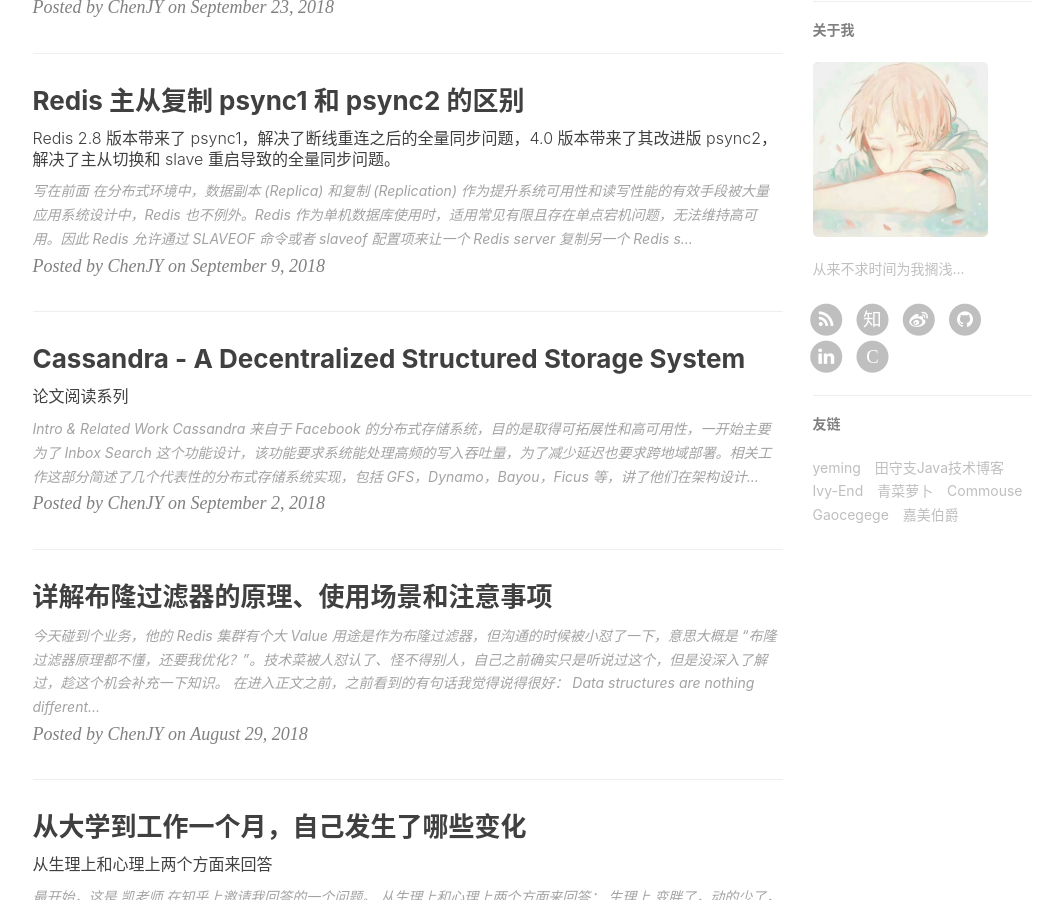
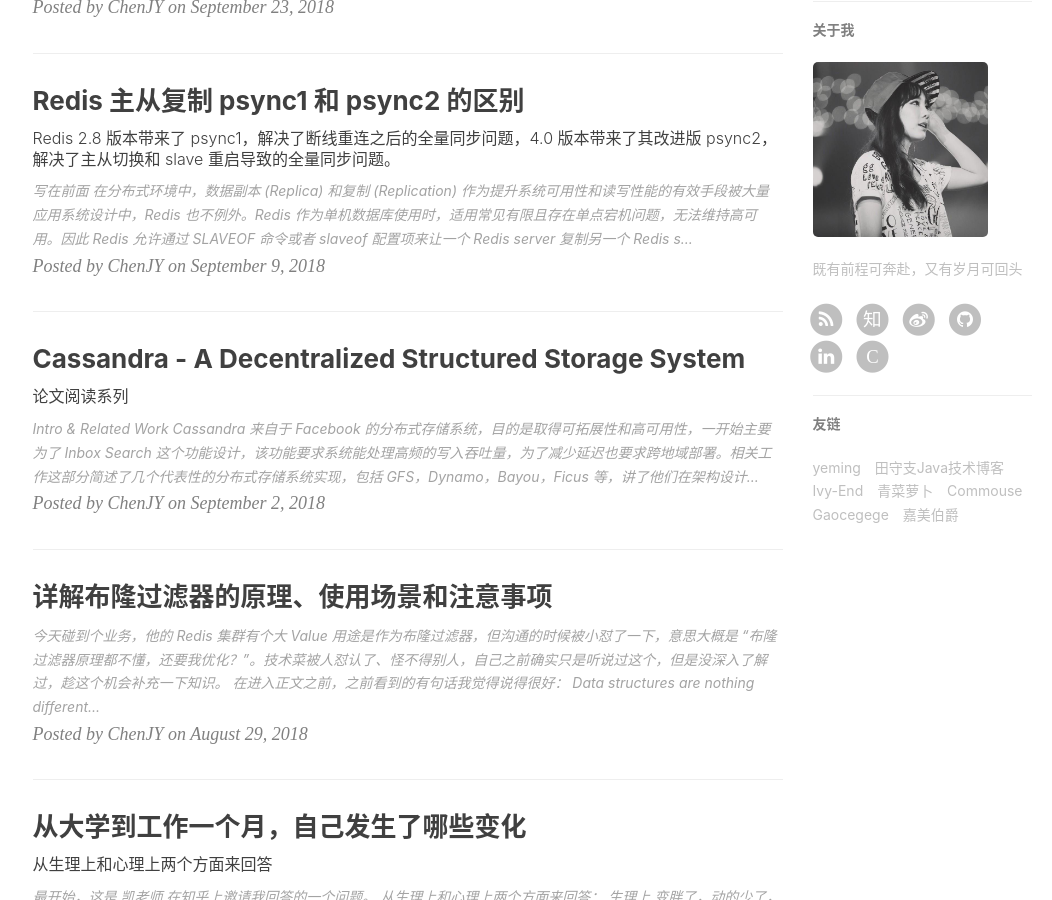
Before and after one commit to jiayangchen/jiayangchen.github.io, a Jekyll site: the page built from index.html, in a window 1280 px wide and 900 px high, scrolled down 852 px. Shown: the whole window, without its empty margins (135-1187 px from the left). Built offline with Jekyll 4.4.1, drawn with Linux system fonts in a browser that asks for light colours; nearby versions of some CDN libraries; the list of posts is cut into pages by our own code; comment, search, counter and statistics services are not loaded.

Commit message:
update avatar

```diff
--- a/_config.yml
+++ b/_config.yml
@@ -71,8 +71,8 @@
 
 # Sidebar settings
 sidebar: true                           # whether or not using Sidebar.
-sidebar-about-description: "从来不求时间为我搁浅..."
-sidebar-avatar: /img/avatar.jpeg      # use absolute URL, seeing it's used in both `/` and `/about/`
+sidebar-about-description: "既有前程可奔赴，又有岁月可回头"
+sidebar-avatar: /img/avatar.jpg      # use absolute URL, seeing it's used in both `/` and `/about/`
 
 # Featured Tags
 featured-tags: true                     # whether or not using Feature-Tags
```
Also changed, not shown: img/avatar.jpeg (deleted), img/avatar.jpg (added), img/db.jpg, img/england.png, img/favicon.ico, img/keluoze.jpg, img/movie_haiyuhaitang.jpg (deleted), img/rocketboys.jpg, img/tag-bg.jpg (deleted), img/wangjiaxin.jpg (deleted), 1 other file.
